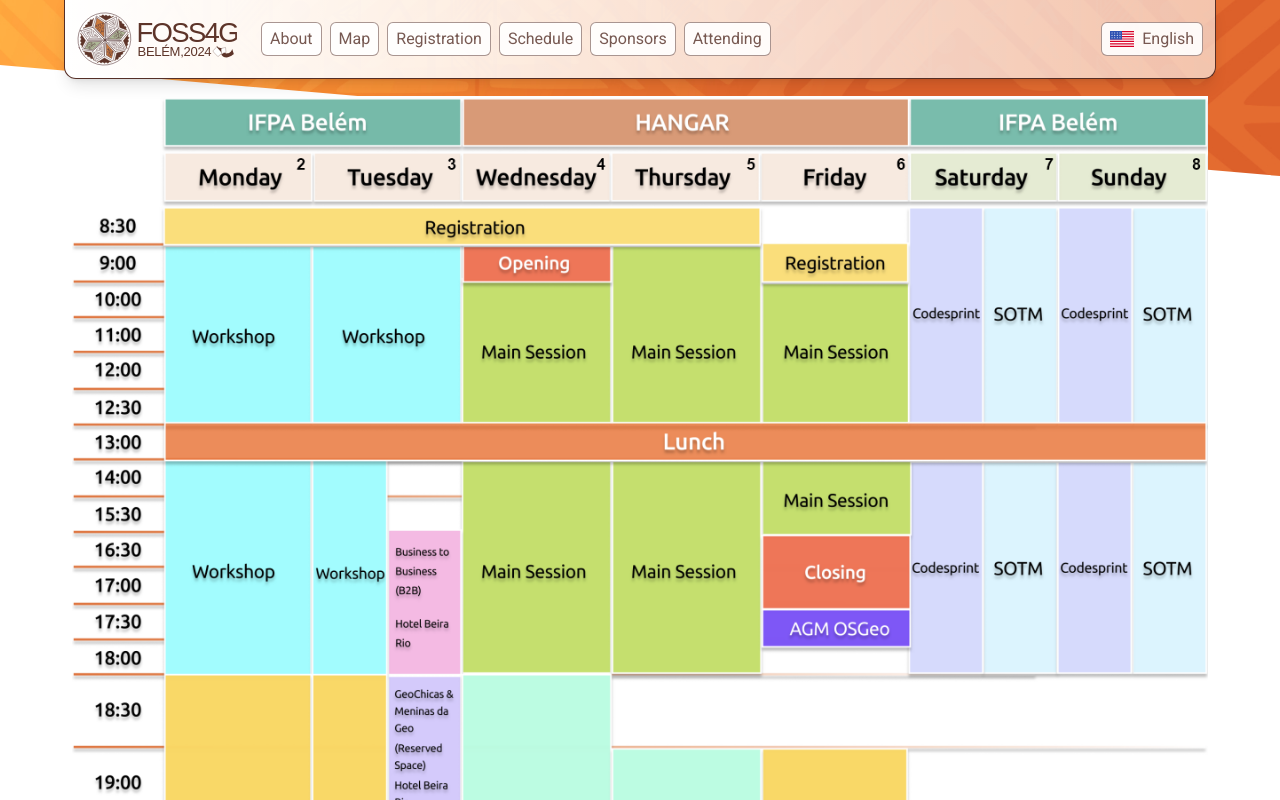
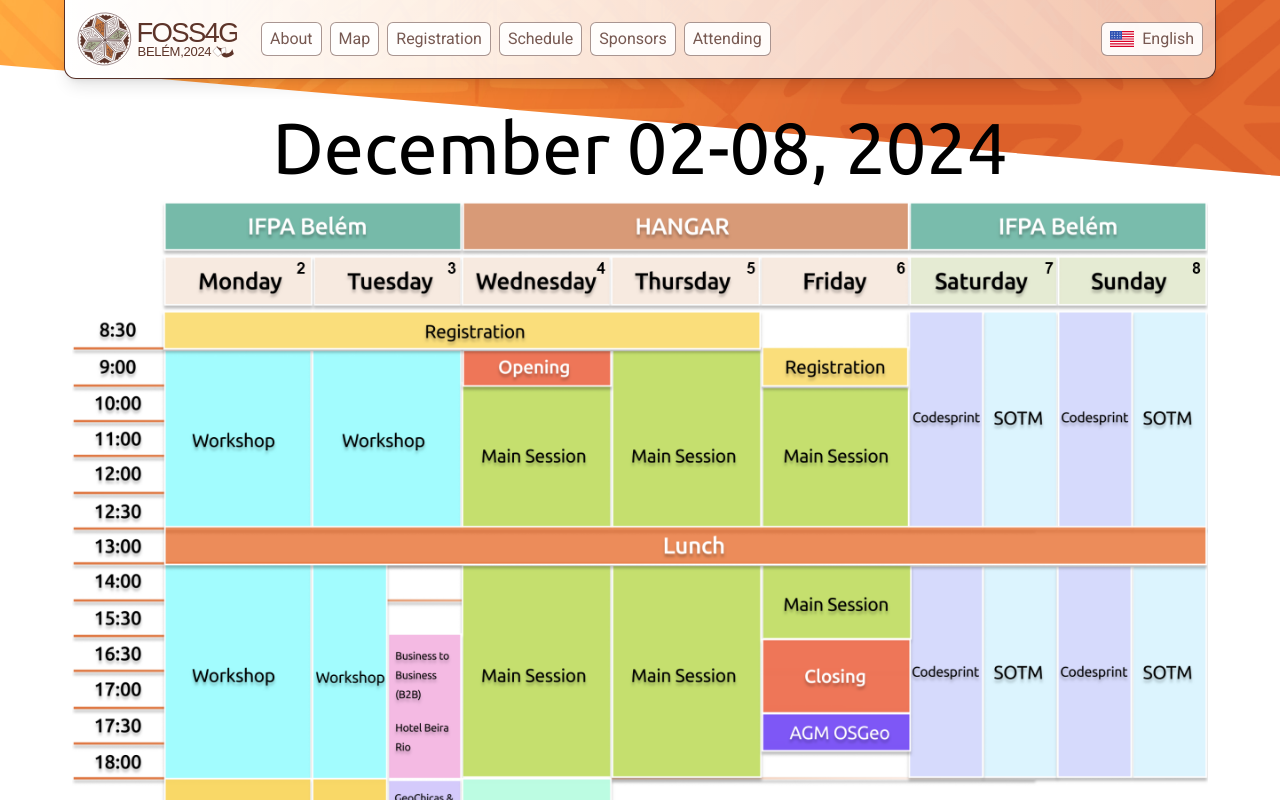
Before and after one commit to rami-dv/foss4g-belem, a Next.js app: page /en/schedule in a window 1280 px wide. Shown: the top 800 px of the page. Built offline with nearby package versions, Linux system fonts and the light colour scheme.

Commit message:
update schedule

```diff
--- a/src/pages/en/schedule.mdx
+++ b/src/pages/en/schedule.mdx
@@ -7,6 +7,8 @@ export const metadata = {
   description: null,
 };
 
+<div className="text-3xl mt-4 mb-2 md:text-7xl text-center md:mt-8 md:mb-4 font-ubuntu">December 02-08, 2024</div>
+
 <Image src={WeekSchedule} />
 
 export default function MDXPage({ children }) {
```
